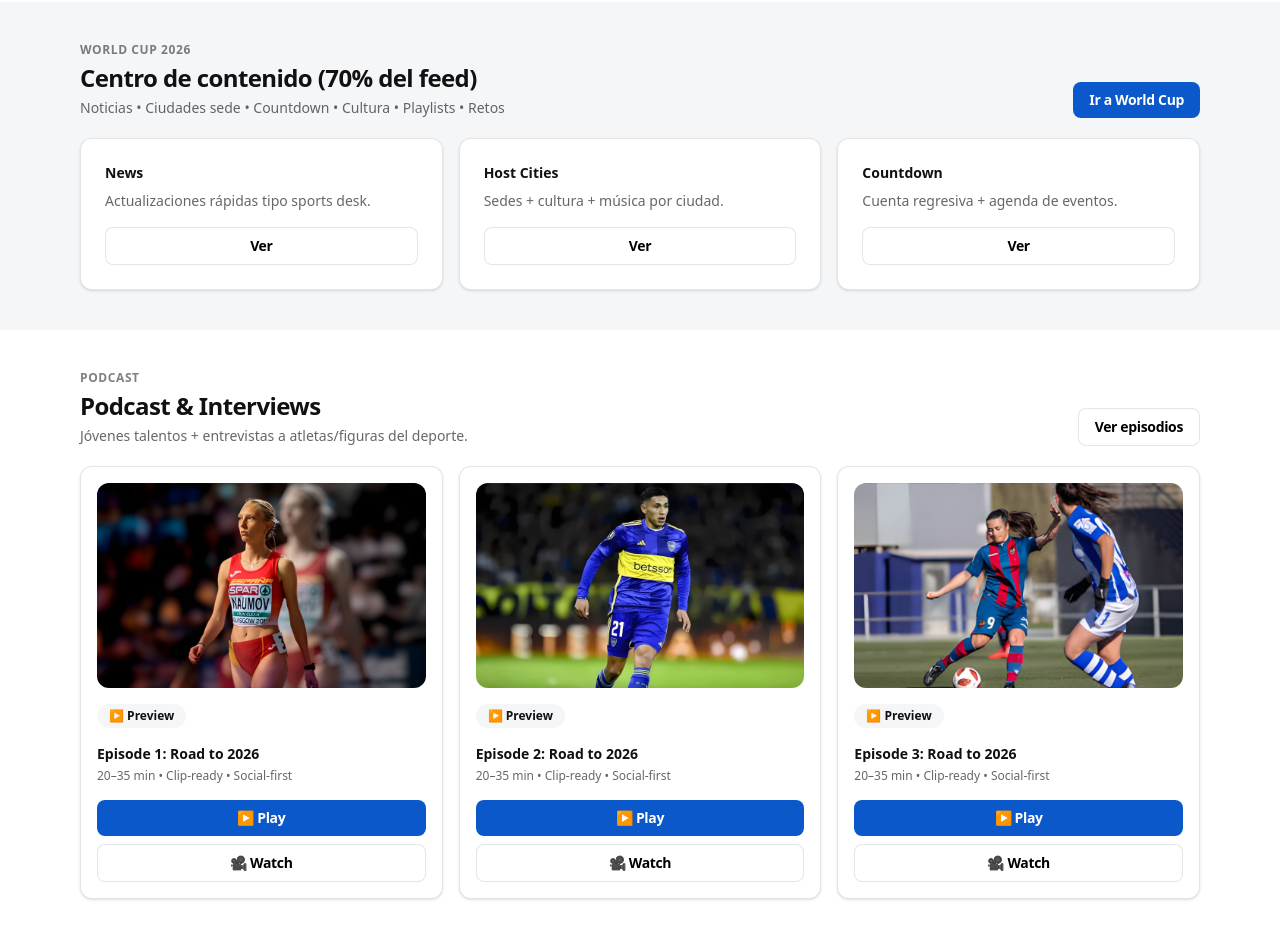
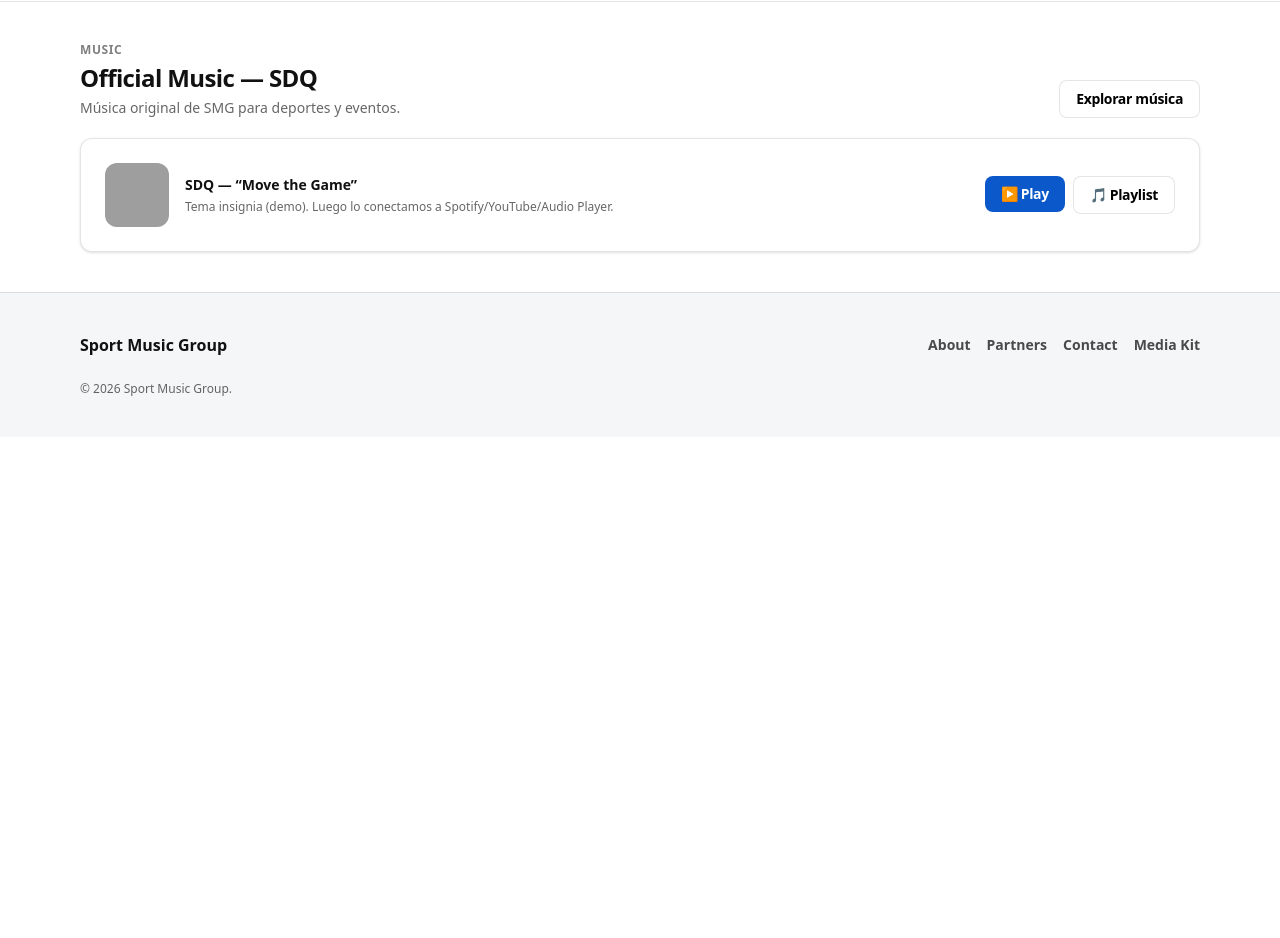
Before and after one commit to megamediagroupfl-ccisp/smg-web, a Next.js app: page / in a window 1280 px wide. Shown: the part 1840-2778 px from the top of the page. After the commit the page ends 2277 px from the top, so only its background shows below. Built offline with nearby package versions, Linux system fonts and the light colour scheme; grey boxes are pictures that could not be loaded.

Commit message:
backup: before podcast module

```diff
--- a/src/app/live/page.tsx
+++ b/src/app/live/page.tsx
@@ -10,42 +10,12 @@ const UPCOMING = {
 };
 
 const REPLAYS = [
-  {
-    title: 'Replay 01 — Road to 2026: Host Cities',
-    meta: 'Highlights • 18 min',
-    image: '/media/live/replays/replay-01.jpg',
-    href: '/live/replay/host-cities',
-  },
-  {
-    title: 'Replay 02 — Music + Sports Culture',
-    meta: 'Interview • 24 min',
-    image: '/media/live/replays/replay-02.jpg',
-    href: '/live/replay/music-sports-culture',
-  },
-  {
-    title: 'Replay 03 — Trivia Night (Top Moments)',
-    meta: 'Live cut • 12 min',
-    image: '/media/live/replays/replay-03.jpg',
-    href: '/live/replay/trivia-night',
-  },
-  {
-    title: 'Replay 04 — SDQ Spotlight: Stadium Vibes',
-    meta: 'Music • 15 min',
-    image: '/media/live/replays/replay-04.jpg',
-    href: '/live/replay/sdq-spotlight',
-  },
-  {
-    title: 'Replay 05 — Match Watch-along (Best takes)',
-    meta: 'Commentary • 22 min',
-    image: '/media/live/replays/replay-05.jpg',
-    href: '/live/replay/watch-along',
-  },
-  {
-    title: 'Replay 06 — Fans & Culture: USA/MEX/CAN',
-    meta: 'Culture • 20 min',
-    image: '/media/live/replays/replay-06.jpg',
-    href: '/live/replay/fans-culture',
-  },
+  { title: 'Replay 01 — Road to 2026: Host Cities', meta: 'Highlights • 18 min', href: '/live/replay/host-cities' },
+  { title: 'Replay 02 — Music + Sports Culture', meta: 'Interview • 24 min', href: '/live/replay/music-sports-culture' },
+  { title: 'Replay 03 — Trivia Night (Top Moments)', meta: 'Live cut • 12 min', href: '/live/replay/trivia-night' },
+  { title: 'Replay 04 — SDQ Spotlight: Stadium Vibes', meta: 'Music • 15 min', href: '/live/replay/host-cities' },
+  { title: 'Replay 05 — Match Watch-along (Best takes)', meta: 'Commentary • 22 min', href: '/live/replay/music-sports-culture' },
+  { title: 'Replay 06 — Fans & Culture: USA/MEX/CAN', meta: 'Culture • 20 min', href: '/live/replay/trivia-night' },
 ];
 
 const CLIPS = [
@@ -157,27 +127,32 @@ export default function LivePage() {
         </div>
 
         {/* REPLAYS */}
-        <div className="mt-10">
+        <div className="mt-10" id="replays">
           <SectionTitle
             eyebrow="Library"
             title="Replays"
             subtitle="Contenido evergreen + highlights (ideal para monetizar y crecer)."
             right={<Button variant="secondary">Ver todo</Button>}
           />
-
           <div className="grid gap-4 md:grid-cols-2 lg:grid-cols-3">
             {REPLAYS.map((r) => (
               <Card key={r.title} className="overflow-hidden">
                 <div
                   className="aspect-video bg-cover bg-center"
-                  style={{ backgroundImage: `url('${r.image}')` }}
+                  style={{ backgroundImage: "url('/media/live/replay.jpg')" }}
                 />
                 <div className="p-5">
                   <div className="text-sm font-black">{r.title}</div>
                   <div className="mt-1 text-xs text-black/60">{r.meta}</div>
                   <div className="mt-4 grid grid-cols-2 gap-2">
-                    <Button variant="secondary">▶ Play</Button>
-                    <Button variant="secondary">↗ Share</Button>
+                    <a href={r.href}>
+                      <Button variant="secondary" className="w-full">
+                        ▶ Play
+                      </Button>
+                    </a>
+                    <Button variant="secondary" className="w-full">
+                      ↗ Share
+                    </Button>
                   </div>
                 </div>
               </Card>
--- a/src/app/page.tsx
+++ b/src/app/page.tsx
@@ -67,8 +67,8 @@ export default function HomePage() {
 
               <div className="mt-4 space-y-2 text-sm text-white/85">
                 <p>
-                  <span className="font-extrabold">ES:</span> Medio deportivo + música original. Radio
-                  24/7, En Vivo, Podcast y cobertura del camino a la Copa Mundial 2026.
+                  <span className="font-extrabold">ES:</span> Medio deportivo + música original. Radio 24/7,
+                  En Vivo, Podcast y cobertura del camino a la Copa Mundial 2026.
                 </p>
                 <p>
                   <span className="font-extrabold">EN:</span> Sports media + original music. Radio 24/7,
@@ -76,6 +76,7 @@ export default function HomePage() {
                 </p>
               </div>
 
+              {/* BOTONES HERO (con rutas reales) */}
               <div className="mt-6 flex flex-wrap gap-3">
                 <Link href="/live">
                   <Button>▶ Watch Live</Button>
@@ -96,13 +97,11 @@ export default function HomePage() {
                   <div className="mt-1 text-2xl font-black">24/7</div>
                   <div className="mt-1 text-xs text-white/70">Sports beats / Música</div>
                 </Card>
-
                 <Card className="border-white/15 bg-white/10 p-4 text-white backdrop-blur">
                   <div className="text-xs font-extrabold text-white/70">Live</div>
                   <div className="mt-1 text-2xl font-black">Weekly</div>
                   <div className="mt-1 text-xs text-white/70">Shows & eventos</div>
                 </Card>
-
                 <Card className="border-white/15 bg-white/10 p-4 text-white backdrop-blur">
                   <div className="text-xs font-extrabold text-white/70">Podcast</div>
                   <div className="mt-1 text-2xl font-black">On-demand</div>
@@ -111,9 +110,9 @@ export default function HomePage() {
               </div>
             </div>
 
-            {/* LIVE CARD (GLASS / SOLO IMAGEN) */}
-            <Card className="overflow-hidden border-white/15 bg-white/10 text-white backdrop-blur">
-              <div className="flex items-center justify-between border-b border-white/15 bg-white/10 px-4 py-3">
+            {/* LIVE CARD (imagen estática estilo “presentación”) */}
+            <Card className="overflow-hidden border-white/10 bg-white/10 backdrop-blur-md">
+              <div className="flex items-center justify-between border-b border-white/10 bg-white/10 px-4 py-3 text-white">
                 <div className="inline-flex items-center gap-2 text-xs font-extrabold">
                   <span className="inline-flex h-2 w-2 rounded-full bg-[rgb(var(--smg-red))]" />
                   LIVE NOW
@@ -122,36 +121,33 @@ export default function HomePage() {
               </div>
 
               <div className="p-4">
-                {/* Imagen de preview (NO video) */}
                 <div
-                  className="aspect-video w-full overflow-hidden rounded-xl border border-white/15 bg-cover bg-center"
+                  className="aspect-video w-full rounded-xl bg-cover bg-center"
                   style={{ backgroundImage: "url('/media/home/live-now.jpg')" }}
                 />
-
                 <div className="mt-4">
-                  <div className="inline-flex items-center gap-2 rounded-full border border-white/15 bg-white/10 px-3 py-1 text-xs font-extrabold text-white backdrop-blur">
+                  <div className="inline-flex items-center gap-2 rounded-full bg-white/10 px-3 py-1 text-xs font-extrabold text-white backdrop-blur">
                     ▶ Live Preview
                   </div>
                 </div>
 
-                <div className="mt-4 text-sm font-black">World Cup Talk — Road to 2026</div>
-                <div className="mt-1 text-xs text-white/70">
+                <div className="mt-4 text-sm font-black text-white">World Cup Talk — Road to 2026</div>
+                <div className="mt-1 text-xs text-white/75">
                   Debate + música • invitado semanal • social-first clips
                 </div>
 
                 <div className="mt-4 grid gap-2 sm:grid-cols-2">
-                  <Link href="/live" className="w-full">
+                  <Link href="/live">
                     <Button className="w-full">Watch</Button>
                   </Link>
-
-                  <Link href="/live" className="w-full">
+                  <Link href="/live#replays">
                     <Button className="w-full" variant="secondary">
                       Replays
                     </Button>
                   </Link>
                 </div>
 
-                <Card className="mt-4 border-white/15 bg-white/10 p-3 text-white backdrop-blur">
+                <Card className="mt-4 border-white/10 bg-white/10 p-3 text-white backdrop-blur">
                   <div className="text-xs font-extrabold text-white/70">NEXT LIVE</div>
                   <div className="mt-1 text-sm font-bold">Interview + World Cup Trivia</div>
                   <div className="mt-3 flex justify-end">
@@ -179,7 +175,11 @@ export default function HomePage() {
           <SectionTitle
             title="Highlights"
             subtitle="ESPN-style blocks: trending, clips, trivia and updates."
-            right={<Button variant="secondary">Ver todo</Button>}
+            right={
+              <Link href="/world-cup-2026/news">
+                <Button variant="secondary">Ver todo</Button>
+              </Link>
+            }
           />
 
           <div className="grid gap-4 lg:grid-cols-3">
@@ -213,7 +213,9 @@ export default function HomePage() {
                     Trivia <span className="font-black">Interactivo</span>
                   </div>
                   <div className="ml-auto">
+                    <Link href="/world-cup-2026/host-cities">
                       <Button>Ver</Button>
+                    </Link>
                   </div>
                 </div>
               </div>
@@ -221,10 +223,10 @@ export default function HomePage() {
 
             <div className="grid gap-4">
               {[
-                { title: 'News', desc: 'Rumores / fichajes / clasificación', tag: 'World Cup' },
-                { title: 'Trivia', desc: 'Reto del día: ¿qué ciudad sede eres?', tag: 'Engagement' },
-                { title: 'Podcast', desc: 'Invitado del deporte + música SDQ', tag: 'Interview' },
-                { title: 'Radio', desc: 'Especial: “Stadium Vibes”', tag: 'Music' },
+                { title: 'News', desc: 'Rumores / fichajes / clasificación', tag: 'World Cup', href: '/world-cup-2026/news' },
+                { title: 'Trivia', desc: 'Reto del día: ¿qué ciudad sede eres?', tag: 'Engagement', href: '/world-cup-2026/news' },
+                { title: 'Podcast', desc: 'Invitado del deporte + música SDQ', tag: 'Interview', href: '/podcast' },
+                { title: 'Radio', desc: 'Especial: “Stadium Vibes”', tag: 'Music', href: '/radio' },
               ].map((x) => (
                 <Card key={x.title} className="p-5">
                   <div className="flex items-center justify-between gap-3">
@@ -235,128 +237,15 @@ export default function HomePage() {
                   </div>
                   <div className="mt-2 text-sm text-black/60">{x.desc}</div>
                   <div className="mt-4">
+                    <Link href={x.href}>
                       <Button variant="secondary" className="w-full">
                         Abrir
-                    </Button>
-                  </div>
-                </Card>
-              ))}
-            </div>
-          </div>
-        </Container>
-      </section>
-
-      {/* WORLD CUP CENTER */}
-      <section className="bg-[rgb(var(--smg-soft))]">
-        <Container className="py-10">
-          <SectionTitle
-            eyebrow="World Cup 2026"
-            title="Centro de contenido (70% del feed)"
-            subtitle="Noticias • Ciudades sede • Countdown • Cultura • Playlists • Retos"
-            right={
-              <Link href="/world-cup-2026">
-                <Button>Ir a World Cup</Button>
-              </Link>
-            }
-          />
-
-          <div className="grid gap-4 md:grid-cols-3">
-            {[
-              { title: 'News', desc: 'Actualizaciones rápidas tipo sports desk.' },
-              { title: 'Host Cities', desc: 'Sedes + cultura + música por ciudad.' },
-              { title: 'Countdown', desc: 'Cuenta regresiva + agenda de eventos.' },
-            ].map((c) => (
-              <Card key={c.title} className="p-6">
-                <div className="text-sm font-black">{c.title}</div>
-                <div className="mt-2 text-sm text-black/60">{c.desc}</div>
-                <div className="mt-4">
-                  <Link
-                    href={
-                      c.title === 'News'
-                        ? '/world-cup-2026/news'
-                        : c.title === 'Host Cities'
-                        ? '/world-cup-2026/host-cities'
-                        : '/world-cup-2026/countdown'
-                    }
-                  >
-                    <Button variant="secondary" className="w-full">
-                      Ver
                       </Button>
                     </Link>
                   </div>
                 </Card>
               ))}
             </div>
-        </Container>
-      </section>
-
-      {/* PODCAST (3 IMAGENES FIJAS) */}
-      <section className="bg-white">
-        <Container className="py-10">
-          <SectionTitle
-            eyebrow="Podcast"
-            title="Podcast & Interviews"
-            subtitle="Jóvenes talentos + entrevistas a atletas/figuras del deporte."
-            right={<Button variant="secondary">Ver episodios</Button>}
-          />
-
-          <div className="grid gap-4 md:grid-cols-3">
-            {/* Podcast 01 */}
-            <Card className="overflow-hidden">
-              <div className="p-4">
-                <div
-                  className="aspect-[16/10] w-full rounded-xl bg-cover bg-center"
-                  style={{ backgroundImage: "url('/media/home/podcast-01.jpg')" }}
-                />
-                <div className="mt-4 inline-flex items-center gap-2 rounded-full bg-[rgb(var(--smg-soft))] px-3 py-1 text-xs font-extrabold">
-                  ▶ Preview
-                </div>
-                <div className="mt-4 text-sm font-black">Episode 1: Road to 2026</div>
-                <div className="mt-1 text-xs text-black/60">20–35 min • Clip-ready • Social-first</div>
-                <div className="mt-4 grid gap-2">
-                  <Button>▶ Play</Button>
-                  <Button variant="secondary">🎥 Watch</Button>
-                </div>
-              </div>
-            </Card>
-
-            {/* Podcast 02 */}
-            <Card className="overflow-hidden">
-              <div className="p-4">
-                <div
-                  className="aspect-[16/10] w-full rounded-xl bg-cover bg-center"
-                  style={{ backgroundImage: "url('/media/home/podcast-02.jpg')" }}
-                />
-                <div className="mt-4 inline-flex items-center gap-2 rounded-full bg-[rgb(var(--smg-soft))] px-3 py-1 text-xs font-extrabold">
-                  ▶ Preview
-                </div>
-                <div className="mt-4 text-sm font-black">Episode 2: Road to 2026</div>
-                <div className="mt-1 text-xs text-black/60">20–35 min • Clip-ready • Social-first</div>
-                <div className="mt-4 grid gap-2">
-                  <Button>▶ Play</Button>
-                  <Button variant="secondary">🎥 Watch</Button>
-                </div>
-              </div>
-            </Card>
-
-            {/* Podcast 03 */}
-            <Card className="overflow-hidden">
-              <div className="p-4">
-                <div
-                  className="aspect-[16/10] w-full rounded-xl bg-cover bg-center"
-                  style={{ backgroundImage: "url('/media/home/podcast-03.jpg')" }}
-                />
-                <div className="mt-4 inline-flex items-center gap-2 rounded-full bg-[rgb(var(--smg-soft))] px-3 py-1 text-xs font-extrabold">
-                  ▶ Preview
-                </div>
-                <div className="mt-4 text-sm font-black">Episode 3: Road to 2026</div>
-                <div className="mt-1 text-xs text-black/60">20–35 min • Clip-ready • Social-first</div>
-                <div className="mt-4 grid gap-2">
-                  <Button>▶ Play</Button>
-                  <Button variant="secondary">🎥 Watch</Button>
-                </div>
-              </div>
-            </Card>
           </div>
         </Container>
       </section>
@@ -368,7 +257,11 @@ export default function HomePage() {
             eyebrow="Music"
             title="Official Music — SDQ"
             subtitle="Música original de SMG para deportes y eventos."
-            right={<Button variant="secondary">Explorar música</Button>}
+            right={
+              <Link href="/radio">
+                <Button variant="secondary">Explorar música</Button>
+              </Link>
+            }
           />
 
           <Card className="p-6">
@@ -386,8 +279,12 @@ export default function HomePage() {
                 </div>
               </div>
               <div className="flex gap-2">
+                <Link href="/radio">
                   <Button>▶ Play</Button>
+                </Link>
+                <Link href="/podcast">
                   <Button variant="secondary">🎵 Playlist</Button>
+                </Link>
               </div>
             </div>
           </Card>
```
Lines whose indentation alone changed are shown as unchanged.
